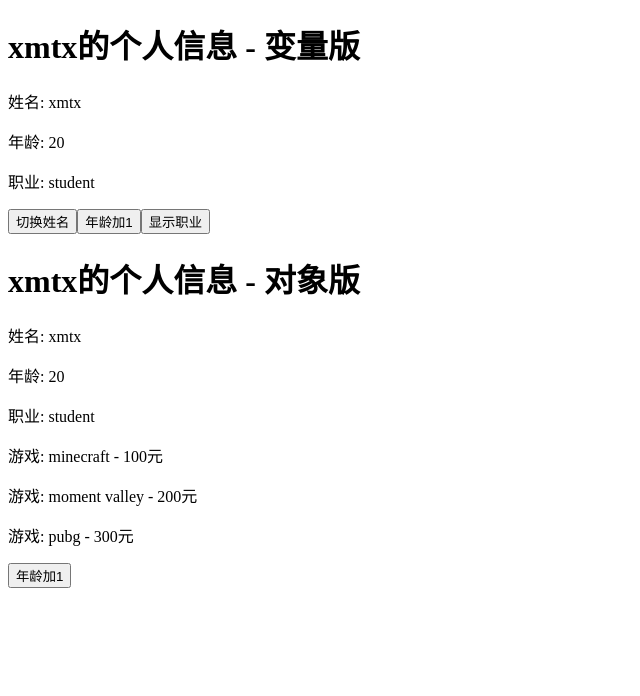
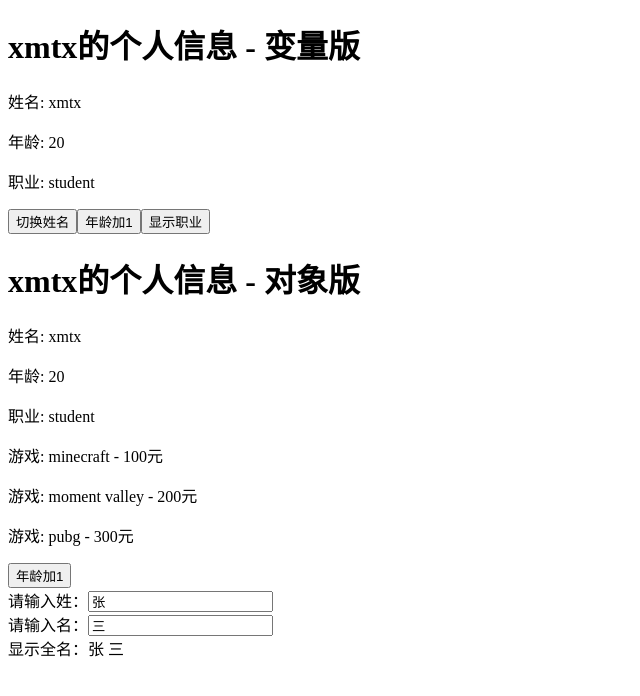
Before and after one commit to coder-xmtx/New-Website, a Vue app: page / in a window 1280 px wide. Shown: the top 696 px of the page, without its empty margins (0-640 px from the left). Built offline with nearby package versions, Linux system fonts and the light colour scheme; the HTML template or start-up script is replaced by a standard one.

Commit message:
✅ Update computed

```diff
--- a/src/App.vue
+++ b/src/App.vue
@@ -1,11 +1,13 @@
 <script setup lang="ts">
 import Test from "./components/Test.vue";
 import Ref from "./components/Ref.vue";
+import Computed from "./components/Computed.vue";
 </script>
 
 <template>
   <Test />
   <Ref />
+  <Computed />
 </template>
 
 <style></style>
--- /dev/null
+++ b/src/components/Computed.vue
@@ -0,0 +1,24 @@
+<script setup lang="ts">
+import { computed, ref } from 'vue';
+let firstName = ref("张");
+let lastName = ref("三");
+let name = computed(() => firstName.value + " " + lastName.value);
+</script>
+
+<template>
+    <div class="flex flex-col bg-base-100 text-base-content m-2 p-2 rounded-box gap-2 font-bold">
+        <div class="flex gap-2 items-center">
+            请输入姓：<input type="text" placeholder="姓" v-model="firstName"
+                class="border-2 border-base-300 border-dashed rounded-field focus:outline-base-content p-1 ">
+        </div>
+        <div class="flex gap-2 items-center">
+            请输入名：<input type="text" placeholder="名" v-model="lastName"
+                class="border-2 border-base-300 border-dashed rounded-field focus:outline-base-content p-1">
+        </div>
+        <div class="flex gap-2 items-center">
+            显示全名：{{ name }}
+        </div>
+    </div>
+</template>
+
+<style scoped></style>
```
Also changed, not shown: VueNotes/computed.md (+26 -0 lines).
